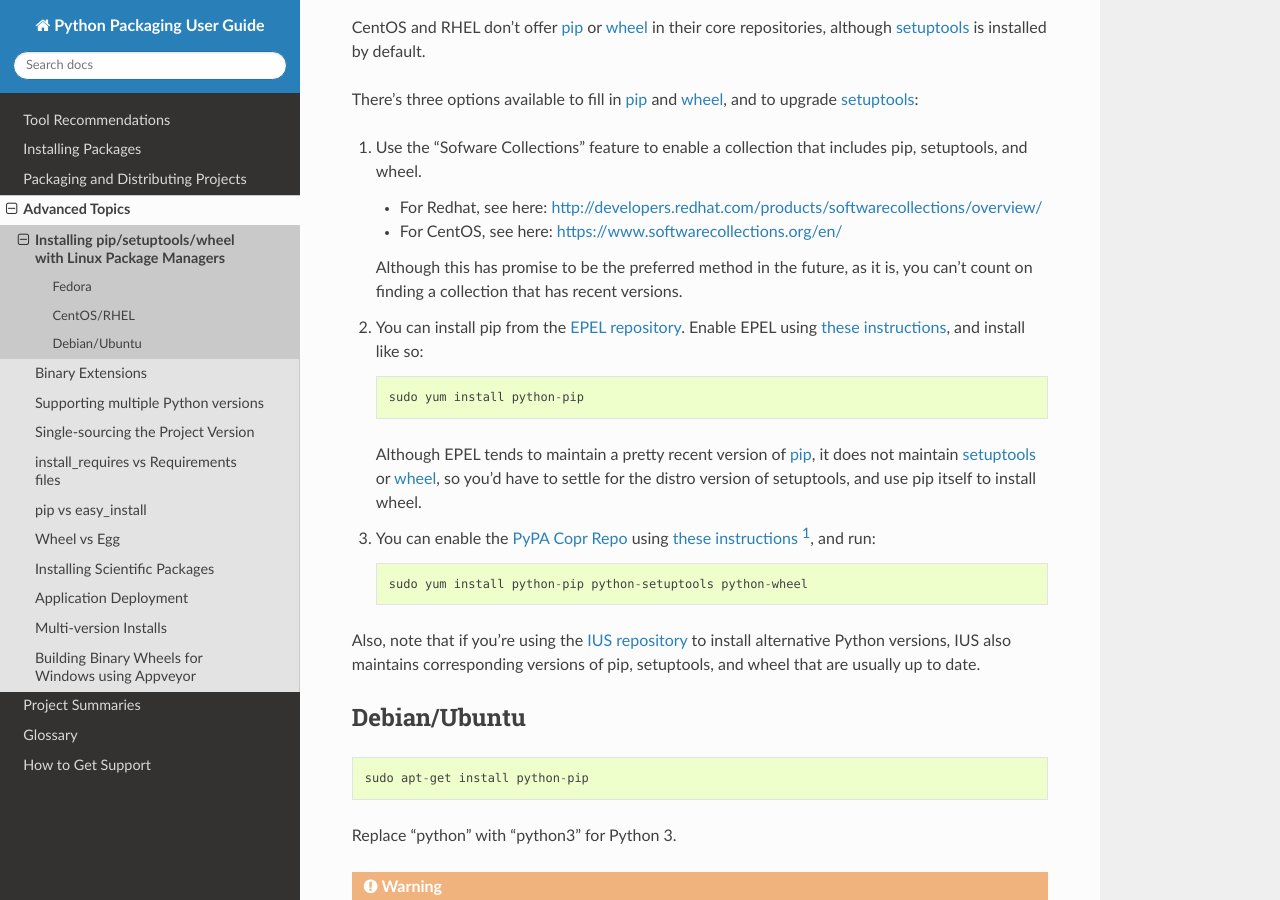
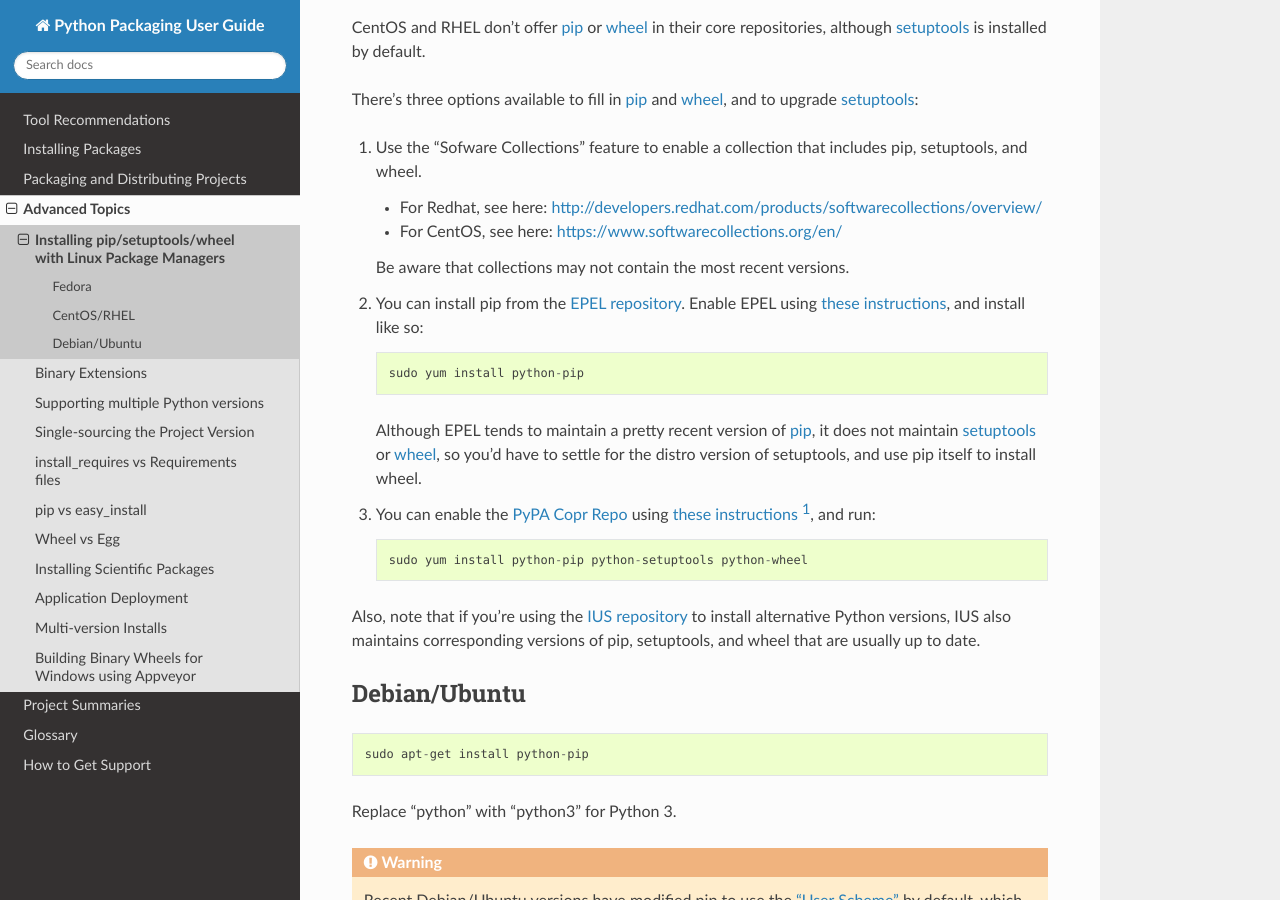
Before and after one commit to pypa/packaging.python.org, a Sphinx documentation site: the page built from source/install_requirements_linux.rst, in a window 1280 px wide and 900 px high, scrolled down 993 px. Built offline with Sphinx 7.4.7 and the Read the Docs theme 2.0.0, drawn with Linux system fonts in a browser that asks for light colours; pages that are not in the unit, such as notebooks, are missing from menus.

Commit message:
remove the subjective "preferred" language

```diff
--- a/source/install_requirements_linux.rst
+++ b/source/install_requirements_linux.rst
@@ -64,8 +64,7 @@
      http://developers.redhat.com/products/softwarecollections/overview/
    * For CentOS, see here: https://www.softwarecollections.org/en/
 
-   Although this has promise to be the preferred method in the future, as it is,
-   you can't count on finding a collection that has recent versions.
+   Be aware that collections may not contain the most recent versions.
 
 2. You can install pip from the `EPEL repository
    <https://fedoraproject.org/wiki/EPEL>`_. Enable EPEL using `these
```
